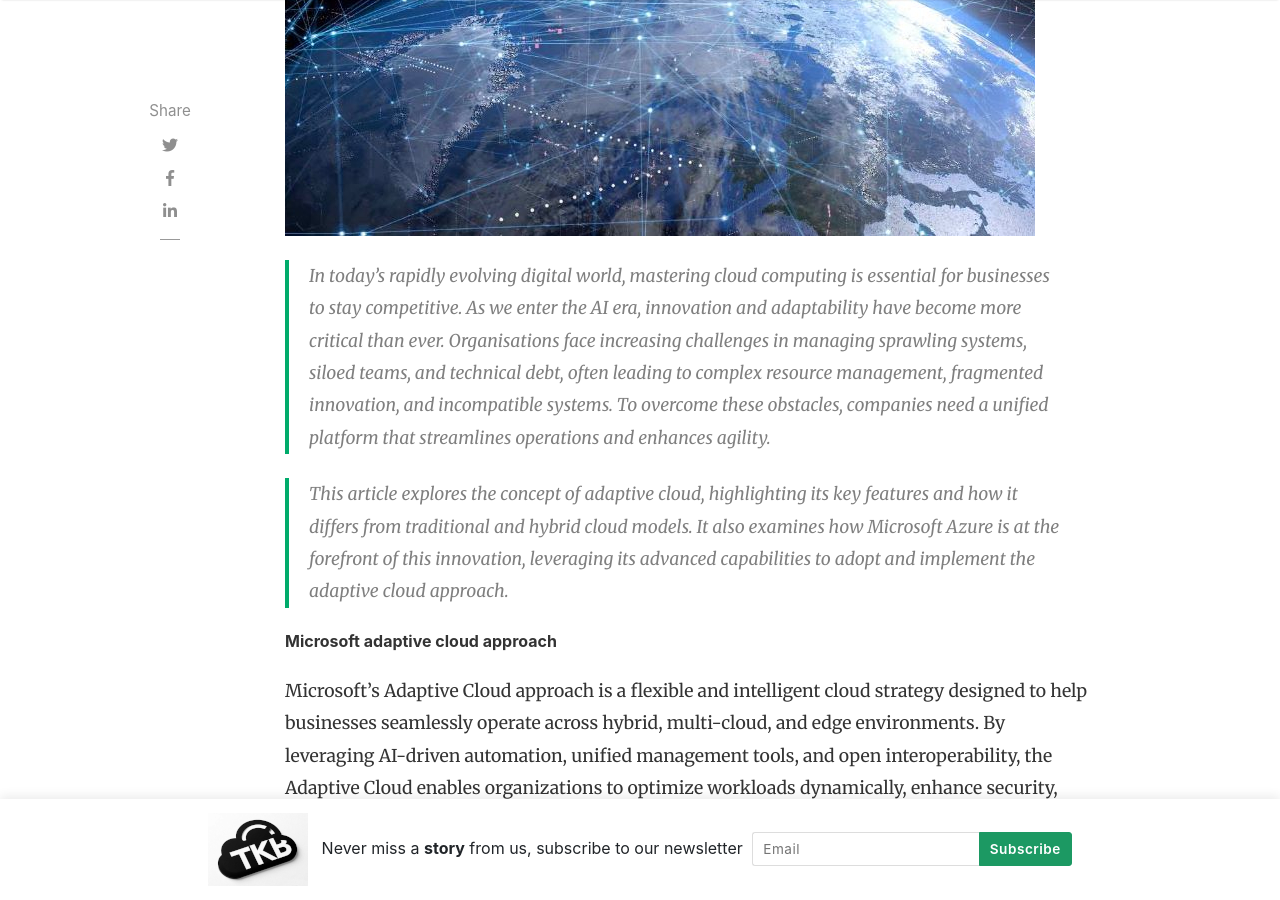
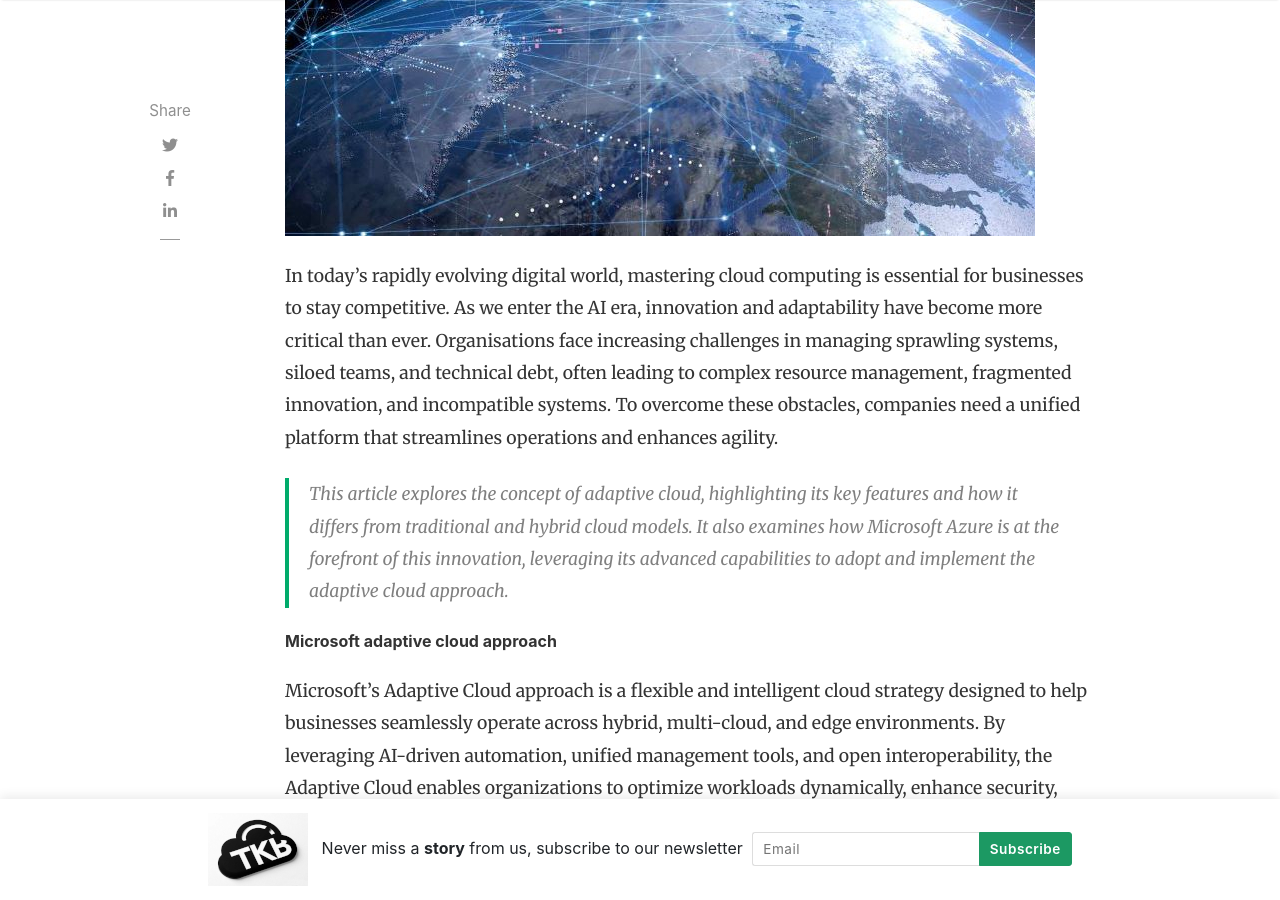
Before and after one commit to mcoutanche/github.io, a Jekyll site: the page built from _posts/2025-01-29-adaptive-cloud.md, in a window 1280 px wide and 900 px high, scrolled down 727 px. Built offline with Jekyll 4.4.1, drawn with Linux system fonts in a browser that asks for light colours; nearby versions of some CDN libraries; comment, search, counter and statistics services are not loaded.

```diff
--- a/_posts/2025-01-29-adaptive-cloud.md
+++ b/_posts/2025-01-29-adaptive-cloud.md
@@ -11,7 +11,7 @@ hidden: true
 rating: 4.5
 ---
 
-> In today’s rapidly evolving digital world, mastering cloud computing is essential for businesses to stay competitive. As we enter the AI era, innovation and adaptability have become more critical than ever. Organisations face increasing challenges in managing sprawling systems, siloed teams, and technical debt, often leading to complex resource management, fragmented innovation, and incompatible systems. To overcome these obstacles, companies need a unified platform that streamlines operations and enhances agility.
+In today’s rapidly evolving digital world, mastering cloud computing is essential for businesses to stay competitive. As we enter the AI era, innovation and adaptability have become more critical than ever. Organisations face increasing challenges in managing sprawling systems, siloed teams, and technical debt, often leading to complex resource management, fragmented innovation, and incompatible systems. To overcome these obstacles, companies need a unified platform that streamlines operations and enhances agility.
 
 > This article explores the concept of adaptive cloud, highlighting its key features and how it differs from traditional and hybrid cloud models. It also examines how Microsoft Azure is at the forefront of this innovation, leveraging its advanced capabilities to adopt and implement the adaptive cloud approach.
 
```
